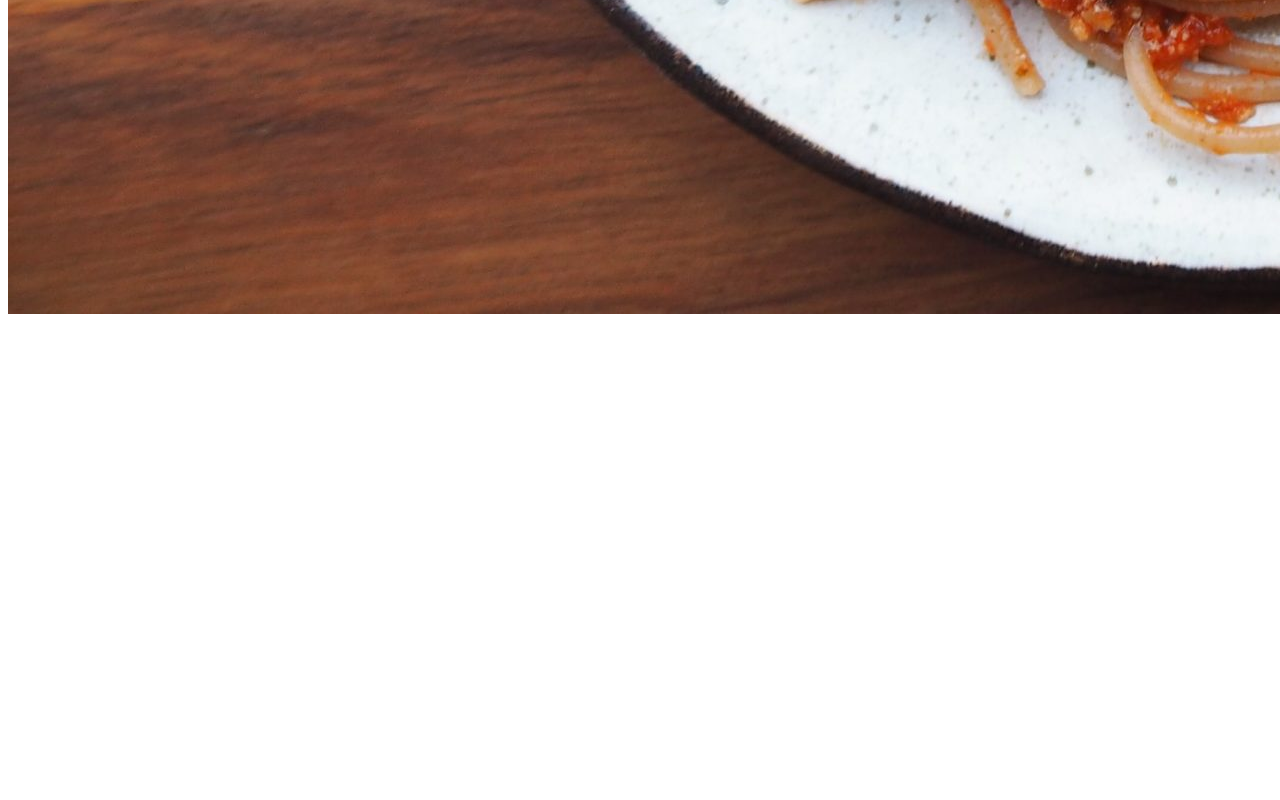
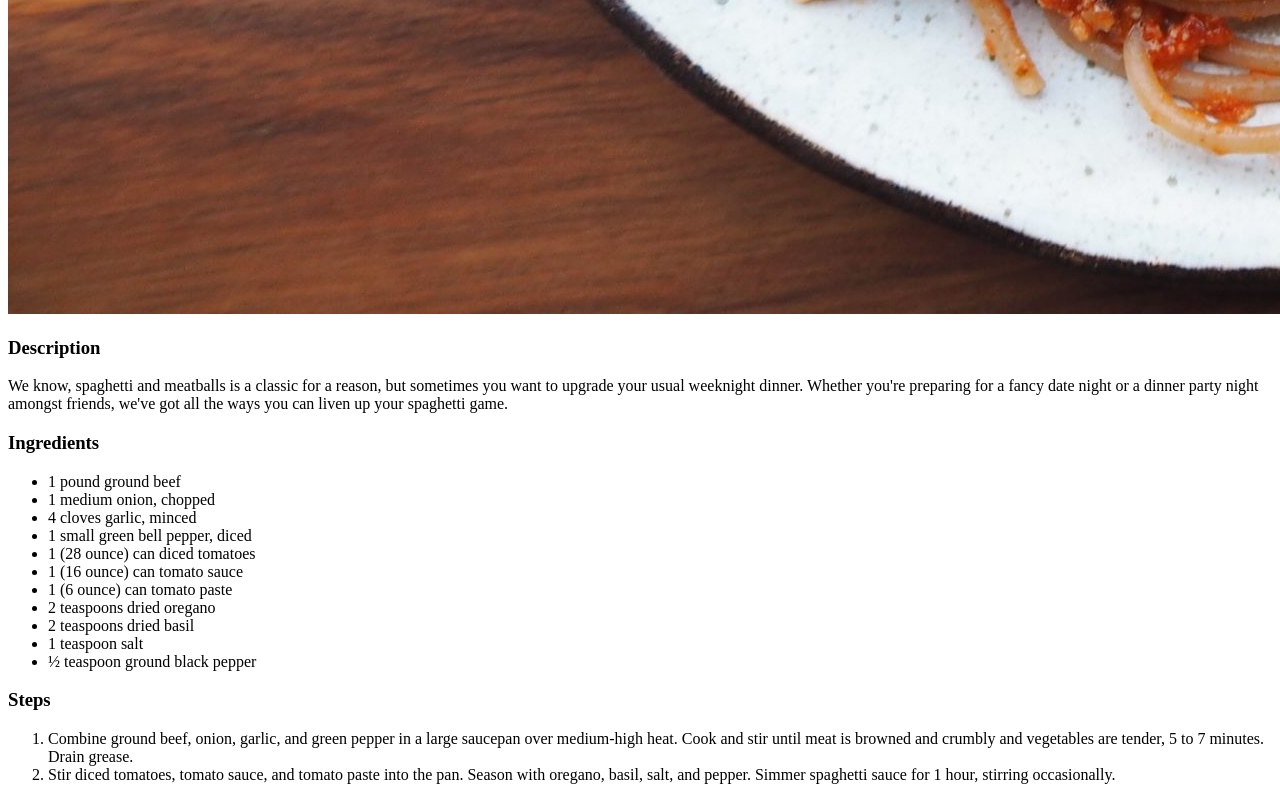
Before and after one commit to Detroc/odin-recipes, a plain HTML site: page recipes/spageti.html in a window 1280 px wide. Shown: the part 1686-2486 px from the top of the page. Before the commit the page ends 2012 px from the top, so only its background shows below. Drawn offline with Linux system fonts and the light colour scheme.

Commit message:
Finished spageti.html and minor bug fixing

```diff
--- a/recipes/spageti.html
+++ b/recipes/spageti.html
@@ -9,5 +9,38 @@
 <body>
     <h1>Spaghetti</h1>
     <img src="../images/spageti.jpg">
+    <h3>Description</h3>
+    <p> We know, spaghetti and meatballs is a classic for a reason,
+        but sometimes you want to upgrade your usual weeknight dinner.
+        Whether you're preparing for a fancy date night or a dinner party
+        night amongst friends, we've got all the ways you can
+        liven up your spaghetti game.
+    </p>
+    <h3>Ingredients</h3>
+    <ul>
+        <li>1 pound ground beef</li>
+        <li>1 medium onion, chopped</li>
+        <li>4 cloves garlic, minced</li>
+        <li>1 small green bell pepper, diced</li>
+        <li>1 (28 ounce) can diced tomatoes</li>
+        <li>1 (16 ounce) can tomato sauce</li>
+        <li>1 (6 ounce) can tomato paste</li>
+        <li>2 teaspoons dried oregano</li>
+        <li>2 teaspoons dried basil</li>
+        <li>1 teaspoon salt</li>
+        <li>½ teaspoon ground black pepper</li>
+    </ul>
+    <h3>Steps</h3>
+    <ol>
+        <li>Combine ground beef, onion, garlic, and green pepper
+            in a large saucepan over medium-high heat. Cook and
+            stir until meat is browned and crumbly and vegetables
+            are tender, 5 to 7 minutes. Drain grease.
+        </li>
+        <li>Stir diced tomatoes, tomato sauce, and tomato paste into the pan.
+             Season with oregano, basil, salt, and pepper.
+             Simmer spaghetti sauce for 1 hour, stirring occasionally.
+        </li>
+    </ol>
 </body>
 </html>
```
Also changed, not shown: recipes/kotlety.html (+5 -4 lines).
